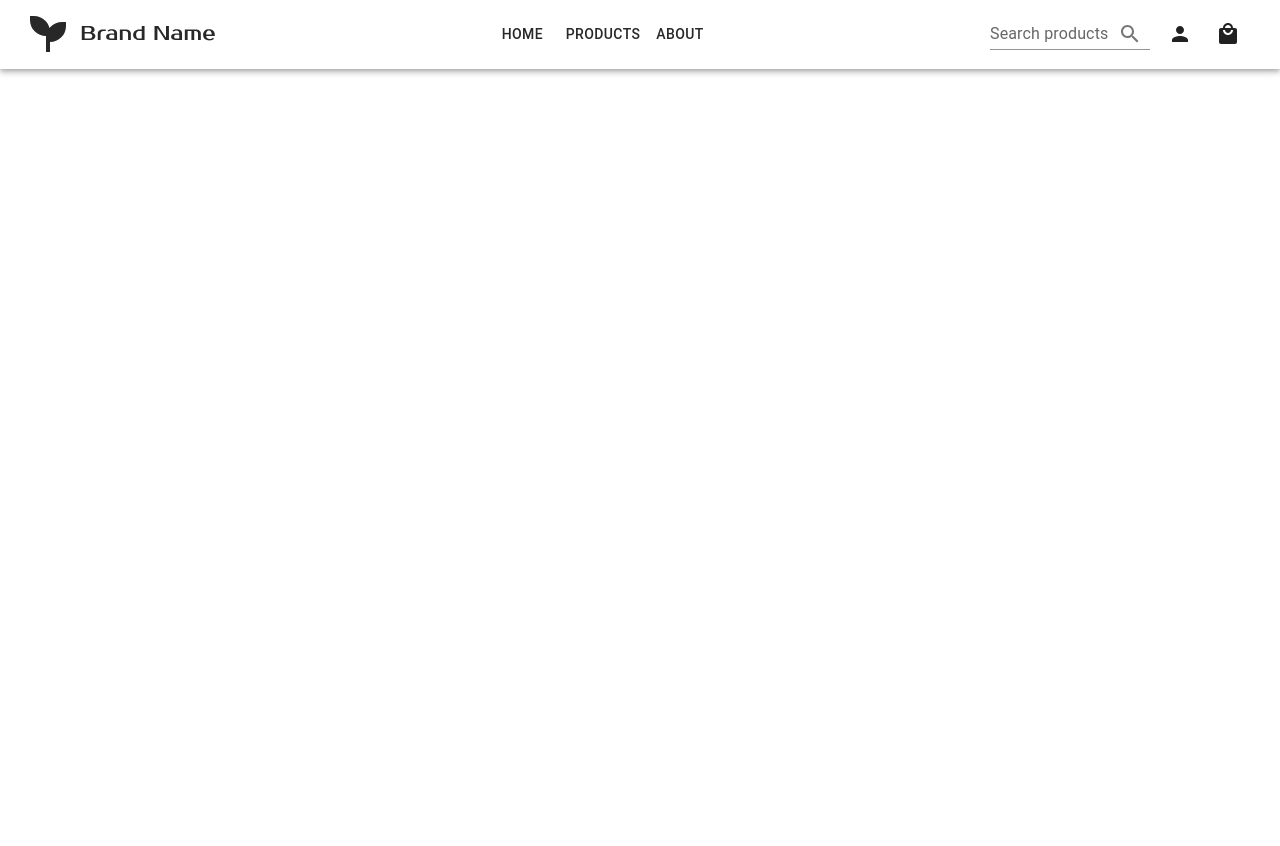
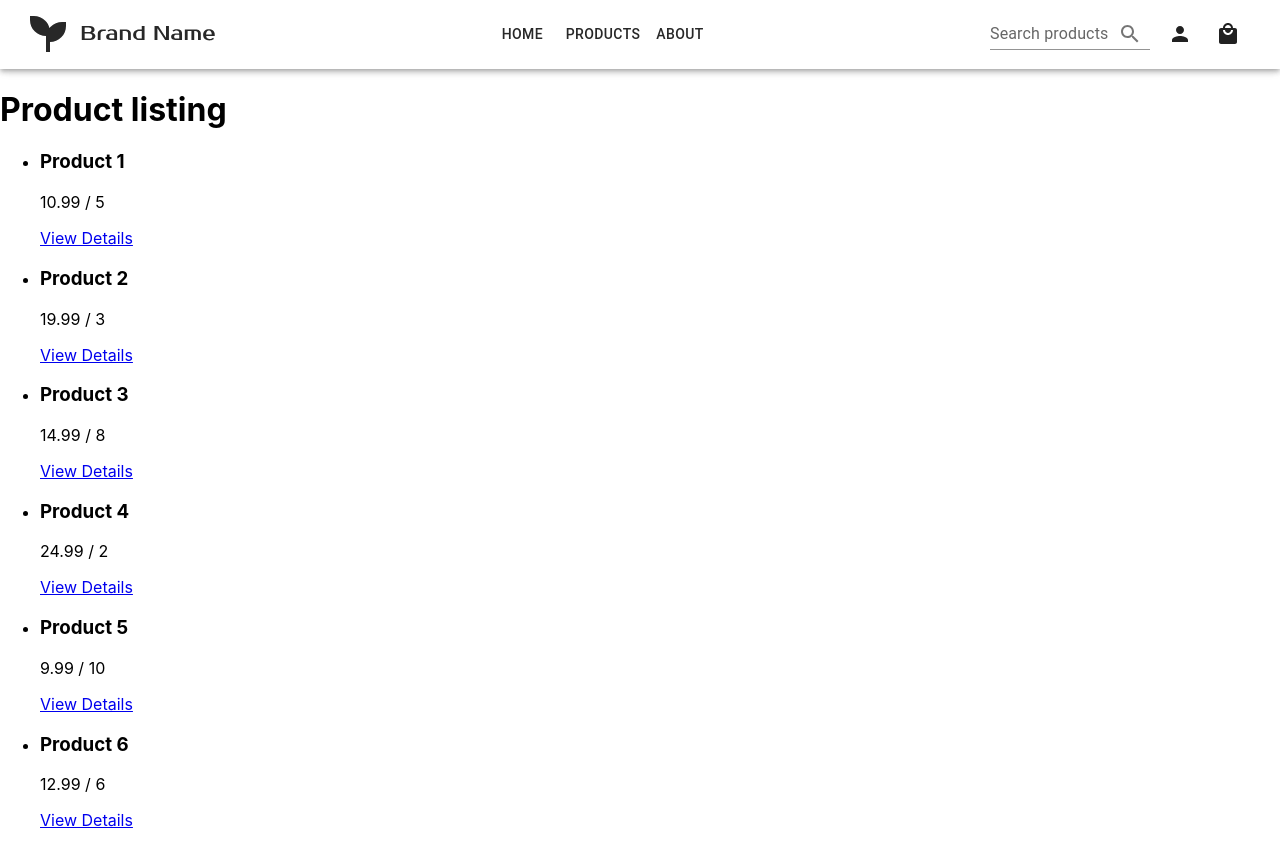
Before and after one commit to YevKo/webshop, a React (Create React App) app: page /products in a window 1280 px wide. Before the commit the page ends 800 px from the top, so only its background shows below. Built offline with nearby package versions, Linux system fonts and the light colour scheme.

Commit message:
W-4, W-7 Basic setup for the product pages and listing

```diff
--- a/src/App.tsx
+++ b/src/App.tsx
@@ -1,15 +1,75 @@
 import Topbar from './components/topbar/topbar';
+import { BrowserRouter, Route, Routes } from "react-router-dom";
+import ProductPage from "./components/pages/productPage";
+import ProductListingPage from "./components/pages/productListingPage";
+import HomePage from "./components/pages/homePage";
+import AboutPage from "./components/pages/aboutPage";
 import { ThemeProvider, Box } from '@mui/material';
 import theme from './theme';
+import { Product } from './types';
 
 const App = () => {
+
+  const products:Product[] = [
+      {
+        "id": 1,
+        "name": "Product 1",
+        "description": "Description for Product 1",
+        "price": 10.99,
+        "quantity": 5
+      },
+      {
+        "id": 2,
+        "name": "Product 2",
+        "description": "Description for Product 2",
+        "price": 19.99,
+        "quantity": 3
+      },
+      {
+        "id": 3,
+        "name": "Product 3",
+        "description": "Description for Product 3",
+        "price": 14.99,
+        "quantity": 8
+      },
+      {
+        "id": 4,
+        "name": "Product 4",
+        "description": "Description for Product 4",
+        "price": 24.99,
+        "quantity": 2
+      },
+      {
+        "id": 5,
+        "name": "Product 5",
+        "description": "Description for Product 5",
+        "price": 9.99,
+        "quantity": 10
+      },
+      {
+        "id": 6,
+        "name": "Product 6",
+        "description": "Description for Product 6",
+        "price": 12.99,
+        "quantity": 6
+      }
+  ];
+
   return (
     <ThemeProvider theme={theme}>
+      <BrowserRouter>
         <Box className='App' sx={{bg: 'primary'}}>
           <header className='App-header'>
             <Topbar />
           </header>
         </Box>
+        <Routes>
+              <Route path='/' element={<HomePage/>}/>
+              <Route path='/products' element={<ProductListingPage products={products}/>}/>
+              <Route path='/products/:productId' element={<ProductPage products={products}/>}/>
+              <Route path='/about' element={<AboutPage/>}/>
+          </Routes>
+      </BrowserRouter>
     </ThemeProvider>
   );
 }
--- /dev/null
+++ b/src/components/pages/aboutPage.tsx
@@ -0,0 +1,9 @@
+function aboutPage() {
+    return (
+        <>
+            "About"
+        </>
+    );
+}
+
+export default aboutPage;
--- /dev/null
+++ b/src/components/pages/homePage.tsx
@@ -0,0 +1,9 @@
+function homePage() {
+    return (
+        <>
+            "Home page"
+        </>
+     );
+}
+
+export default homePage;
--- /dev/null
+++ b/src/components/pages/productListingPage.tsx
@@ -0,0 +1,21 @@
+import React from 'react';
+import ProductCard from '../product/productCard';
+import { Product } from '../../types';
+
+const productListingPage: React.FC<{ products: Product[] }> = ( {products} ) => {
+    return (
+        <>
+            <h1>Product listing</h1>
+            <ul>
+                {
+                products.map(product =>
+                <li key={product.id}>
+                    <ProductCard product={product}/>
+                </li>
+                )}
+            </ul>
+        </>
+    );
+}
+
+export default productListingPage;
--- /dev/null
+++ b/src/components/pages/productPage.tsx
@@ -0,0 +1,27 @@
+import { Product } from '../../types';
+import ProductSingle from '../product/productSingle';
+import { useParams } from 'react-router-dom';
+
+const ProductPage: React.FC<{ products: Product[] }> = ( {products} ) => {
+    // extract a product id from url
+    const { productId } = useParams<{ productId?: string }>();
+    if (!productId) {
+        return <div>Product ID is missing</div>;
+    }
+    // get the product from a list of products
+    const product = products.find((p) => String(p.id) === productId);
+
+    if (!product) {
+        return <div>Product not found</div>;
+    }
+
+    return (
+        <>
+            {
+                <ProductSingle product={product} />
+            }
+        </>
+    );
+}
+
+export default ProductPage;
--- /dev/null
+++ b/src/components/product/productCard.tsx
@@ -0,0 +1,16 @@
+// Teaser render of the Product
+
+import { Product } from '../../types';
+import { Link } from 'react-router-dom'; // Assuming you are using React Router
+
+const productCard: React.FC<{ product: Product }> = ( {product} ) => {
+    return (
+        <>
+            <h3>{product.name}</h3>
+            <p>{product.price} / {product.quantity}</p>
+            { <Link to={`/products/${product.id}`}>View Details</Link> }
+        </>
+    );
+}
+
+export default productCard;
--- /dev/null
+++ b/src/components/product/productSingle.tsx
@@ -0,0 +1,17 @@
+// Full product page render of the Product
+
+import { Product } from '../../types';
+import { Link } from 'react-router-dom'; // Assuming you are using React Router
+
+const productSingle: React.FC<{ product: Product }> = ( {product} ) => {
+    return (
+        <>
+            <h1>{product.name}</h1>
+            <p>{product.description}</p>
+            <p>{product.price} / {product.quantity}</p>
+            { <Link to={`/products/`}>Back to all products</Link> }
+        </>
+    );
+}
+
+export default productSingle;
--- /dev/null
+++ b/src/types.tsx
@@ -0,0 +1,8 @@
+export interface Product {
+    id: number,
+    name: string,
+    description: string,
+    price: number,
+    quantity: number,
+    image?: string,
+}
```
